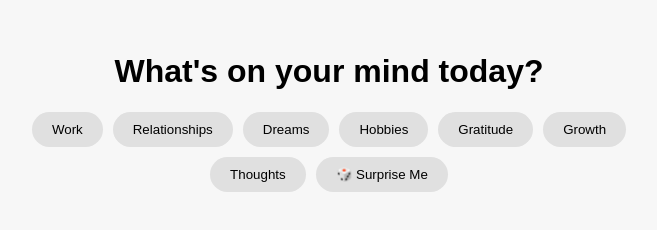
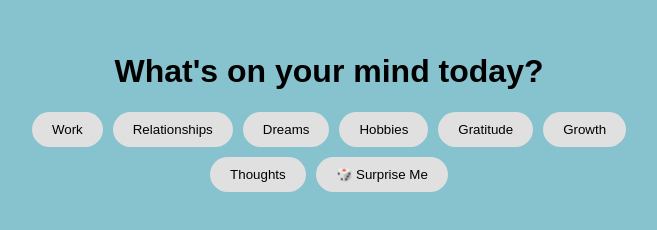
Before and after one commit to justburchy/journal-prompts, a plain HTML site: page index.html in a window 1280 px wide. Shown: the whole page, without its empty margins (311-968 px from the left). Drawn offline with Linux system fonts and the light colour scheme.

Commit message:
Update style.css

```diff
--- a/style.css
+++ b/style.css
@@ -1,7 +1,7 @@
 
 body {
     font-family: sans-serif;
-    background: #f7f7f7;
+    background: #87c2cf;
     margin: 0;
     padding: 2rem;
 }
```
